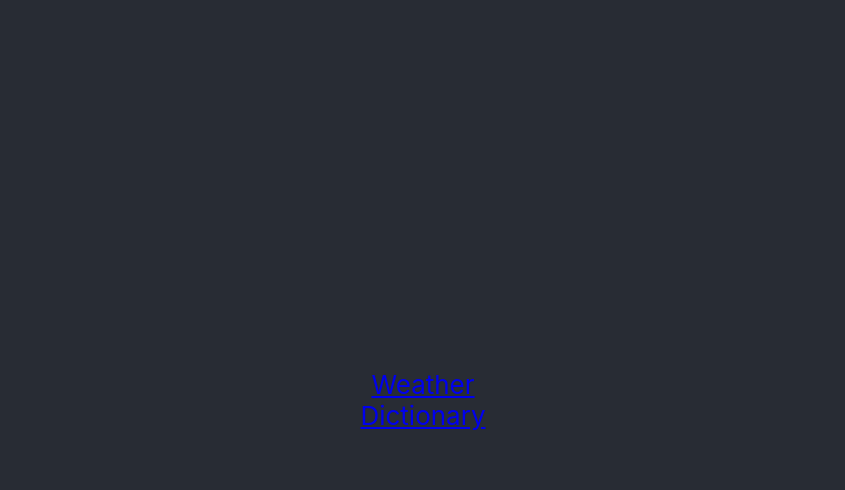
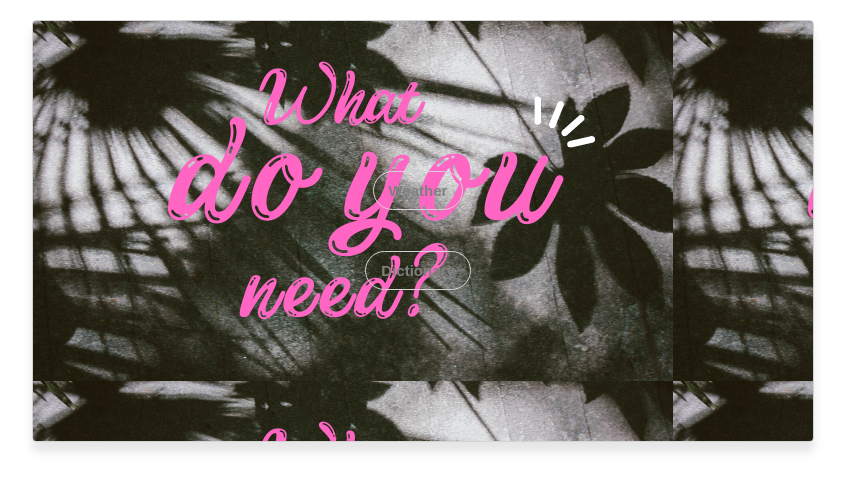
Before and after one commit to kkrista/api-app, a React (Create React App) app: page / in a window 1280 px wide. Shown: the top 490 px of the page, without its empty margins (217-1062 px from the left). Built offline with nearby package versions, Linux system fonts and the light colour scheme.

Commit message:
Styling edited

```diff
--- a/src/App.css
+++ b/src/App.css
@@ -1,38 +1,48 @@
-.App {
+.box{
+  border: 1px solid lightgray;
+  border-radius: 4px;
+  max-width: 600px;
+  min-width: 600px;
+  padding: 130px 90px;
+  box-shadow: 0px 10px 10px rgba(0, 0, 0, 0.1);
+  margin-top: 20px;
   text-align: center;
+  background-image: url(./img/whatdoyouneed.png);
+  font-family: 'Quicksand', sans-serif;
+}
+.container{
+  display: flex;
+justify-content: center;
 }
 
-.App-logo {
-  height: 40vmin;
-  pointer-events: none;
+h1{
+  color:gray;
+  margin-top: 20px;
 }
+img{
+  display: block;
+  margin: 0 auto;
+  text-align: center;
+  margin-left: 10px;
+  max-width: 550px;
+  position:fixed;
+  margin-top: 20px;
+}
+a{
+  border: 1px solid lightgray;
+  text-decoration: none;
+  padding: 10px 15px;
+  font-size: 12px;
+  margin-right: 10px;
+ font-size: 15px;
+ line-height: 80px;
+  font-weight: bold;
+  border-radius: 20px;
+  color:gray;
+  transition: all 150ms ease-in-out;
 
-@media (prefers-reduced-motion: no-preference) {
-  .App-logo {
-    animation: App-logo-spin infinite 20s linear;
-  }
 }
-
-.App-header {
-  background-color: #282c34;
-  min-height: 100vh;
-  display: flex;
-  flex-direction: column;
-  align-items: center;
-  justify-content: center;
-  font-size: calc(10px + 2vmin);
-  color: white;
+a:hover {
+  background-color: white;
+  color: gray;
 }
-
-.App-link {
-  color: #61dafb;
-}
-
-@keyframes App-logo-spin {
-  from {
-    transform: rotate(0deg);
-  }
-  to {
-    transform: rotate(360deg);
-  }
-}
```
